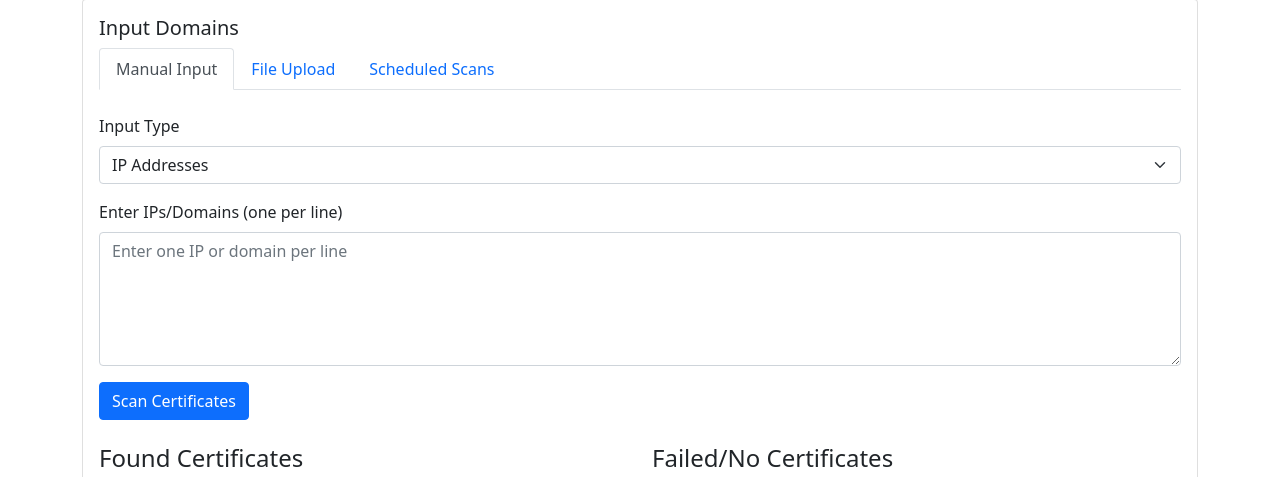
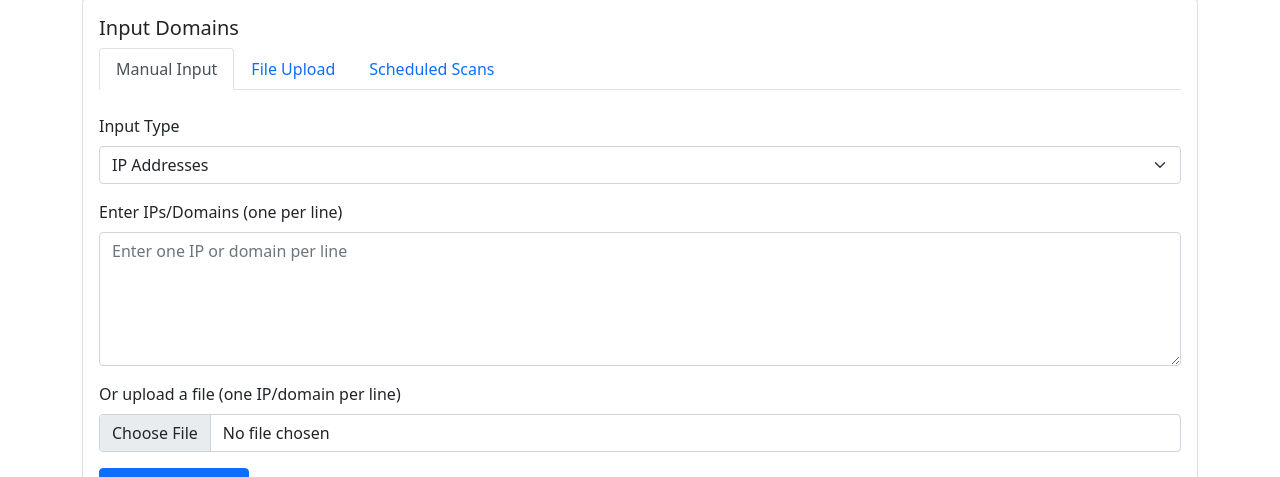
Before and after one commit to n0idx80/cert-checker, a Flask app: page / in a window 1280 px wide. Shown: the part 81-558 px from the top of the page. Run offline with Flask 3, Linux system fonts and the light colour scheme; some libraries are stand-ins or nearby versions.

Commit message:
working with file upload just no pie

```diff
--- a/app.py
+++ b/app.py
@@ -21,6 +21,7 @@ from urllib3.util.retry import Retry
 import os
 import subprocess
 import tempfile
+from werkzeug.utils import secure_filename
 
 app = Flask(__name__)
 app.config['UPLOAD_FOLDER'] = tempfile.gettempdir()
@@ -464,29 +465,46 @@ def scan_certificates():
         print("\n=== Starting Certificate Scan ===", flush=True)
         print("Request method:", request.method, flush=True)
         print("Request form:", request.form, flush=True)
+        print("Request files:", request.files, flush=True)
 
         # Create temporary file for targets
         temp_path = os.path.join(app.config['UPLOAD_FOLDER'], 'targets.txt')
 
-        # Get targets from request
-        targets = request.form.get('targets', '')
-        if not targets:
-            return jsonify({'error': 'No targets provided'}), 400
-
-        with open(temp_path, 'w') as f:
-            f.write(targets)
+        # Get targets from either file upload or text input
+        if 'file' in request.files:
+            print("Processing uploaded file", flush=True)
+            file = request.files['file']
+            if file.filename == '':
+                return jsonify({'error': 'No selected file'}), 400
+            if file:
+                filename = secure_filename(file.filename)
+                file.save(temp_path)
+                print(f"File saved to: {temp_path}", flush=True)
+        else:
+            print("Processing form data", flush=True)
+            targets = request.form.get('targets', '')
+            if not targets:
+                return jsonify({'error': 'No targets provided'}), 400
+            print(f"Received targets:\n{targets}", flush=True)
+            with open(temp_path, 'w') as f:
+                f.write(targets)
+            print("Targets written to temp file", flush=True)
 
         def generate():
             try:
                 # Count total targets
                 with open(temp_path, 'r') as f:
                     total_targets = sum(1 for line in f if line.strip())
+                print(f"Total targets to scan: {total_targets}", flush=True)
 
                 scanner_path = './cert_scanner'
                 if not os.path.exists(scanner_path):
                     error_msg = f"Scanner not found at {scanner_path}"
+                    print(f"ERROR: {error_msg}", flush=True)
                     yield f'data: {{"error": "{error_msg}"}}\n\n'
                     return
+
+                print(f"Running scanner with command: {scanner_path} {temp_path}", flush=True)
 
                 process = subprocess.Popen(
                     [scanner_path, temp_path],
@@ -498,6 +516,7 @@ def scan_certificates():
 
                 processed = 0
                 for line in process.stdout:
+                    print(f"Scanner output: {line.strip()}", flush=True)
                     try:
                         result = json.loads(line)
                         processed += 1
@@ -509,17 +528,25 @@ def scan_certificates():
                             'results': [result],
                             'complete': False
                         }
+                        print(f"Sending update: {json.dumps(update)}", flush=True)
                         yield f'data: {json.dumps(update)}\n\n'
 
                     except json.JSONDecodeError as e:
                         print(f"Error parsing scanner output: {e}", flush=True)
+                        print(f"Problematic line: {line}", flush=True)
                         continue
+
+                # Check for any stderr output
+                stderr_output = process.stderr.read()
+                if stderr_output:
+                    print(f"Scanner stderr output: {stderr_output}", flush=True)
 
                 yield f'data: {{"progress": 100, "processed": {total_targets}, "total": {total_targets}, "complete": true}}\n\n'
 
             finally:
                 if os.path.exists(temp_path):
                     os.remove(temp_path)
+                    print("Cleaned up temporary file", flush=True)
 
         return Response(generate(), mimetype='text/event-stream')
 
--- a/templates/index.html
+++ b/templates/index.html
@@ -69,6 +69,11 @@
                             <div class="mb-3">
                                 <label for="inputData" class="form-label">Enter IPs/Domains (one per line)</label>
                                 <textarea class="form-control" id="inputData" rows="5" placeholder="Enter one IP or domain per line"></textarea>
+                            </div>
+
+                            <div class="mb-3">
+                                <label for="fileInput" class="form-label">Or upload a file (one IP/domain per line)</label>
+                                <input type="file" class="form-control" id="fileInput" accept=".txt,.csv,.list">
                             </div>
 
                             <button type="submit" class="btn btn-primary">Scan Certificates</button>
@@ -420,15 +425,20 @@
 
             const formData = new FormData();
             const inputType = document.getElementById('inputType').value;
-            const inputData = document.getElementById('inputData').value;
+            const fileInput = document.getElementById('fileInput');
+            const textInput = document.getElementById('inputData');
 
-            if (!inputData.trim()) {
-                alert('Please enter at least one IP or domain');
+            // Check if we have a file or text input
+            if (fileInput.files.length > 0) {
+                formData.append('file', fileInput.files[0]);
+            } else if (textInput.value.trim()) {
+                formData.append('targets', textInput.value.trim());
+            } else {
+                alert('Please either enter targets or upload a file');
                 return;
             }
 
             formData.append('type', inputType);
-            formData.append('targets', inputData);
 
             try {
                 const response = await fetch('/scan_certificates', {
@@ -479,6 +489,20 @@
             } catch (error) {
                 statusText.textContent = `Error: ${error.message}`;
                 console.error('Scan error:', error);
+            }
+        });
+
+        // Add file input handler to clear textarea when file is selected
+        document.getElementById('fileInput').addEventListener('change', function(e) {
+            if (e.target.files.length > 0) {
+                document.getElementById('inputData').value = '';
+            }
+        });
+
+        // Add textarea handler to clear file input when text is entered
+        document.getElementById('inputData').addEventListener('input', function(e) {
+            if (e.target.value.trim()) {
+                document.getElementById('fileInput').value = '';
             }
         });
 
```
